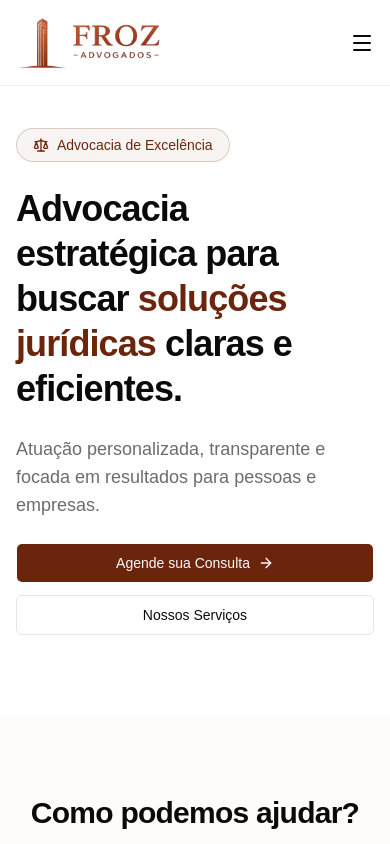
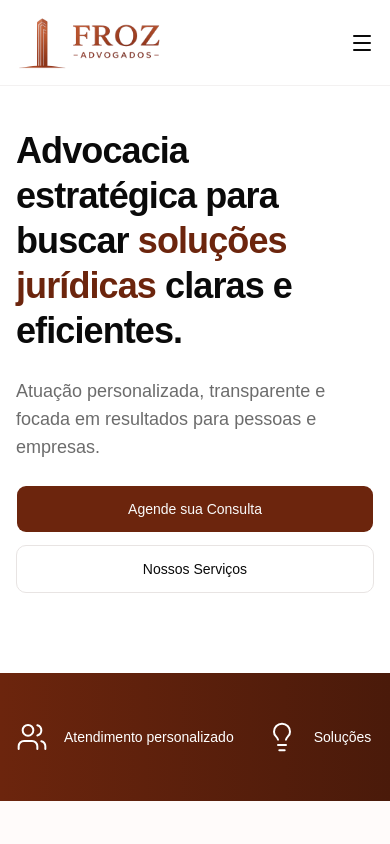
Before and after one commit to vinicius-dsr/froz-adv-app, a Next.js app: page / in a window 390 px wide. Shown: the top 844 px of the page. Built offline with nearby package versions, Linux system fonts and the light colour scheme.

Commit message:
Banner: ícones e descrições abaixo do hero com carrossel no mobile

```diff
--- /dev/null
+++ b/src/components/banner/Banner.tsx
@@ -0,0 +1,42 @@
+import { Users, Lightbulb, Eye, Zap } from "lucide-react";
+
+const items = [
+  {
+    icon: Users,
+    label: "Atendimento personalizado",
+  },
+  {
+    icon: Lightbulb,
+    label: "Soluções Estratégicas",
+  },
+  {
+    icon: Eye,
+    label: "Transparência em cada etapa",
+  },
+  {
+    icon: Zap,
+    label: "Agilidade e Compromisso",
+  },
+];
+
+export const Banner = () => {
+  return (
+    <section className="bg-gradient-to-r from-primary to-[#4a1a0a] py-12">
+      <div className="mx-auto max-w-6xl px-4">
+        <div className="flex snap-x snap-mandatory gap-8 overflow-x-auto scrollbar-none md:grid md:grid-cols-4 md:overflow-visible">
+          {items.map((item) => (
+            <div
+              key={item.label}
+              className="flex min-w-[200px] shrink-0 items-center gap-4 text-center snap-center md:min-w-0"
+            >
+              <item.icon className="size-8 text-white" strokeWidth={1.5} />
+              <span className="text-sm font-medium text-white">
+                {item.label}
+              </span>
+            </div>
+          ))}
+        </div>
+      </div>
+    </section>
+  );
+};
--- /dev/null
+++ b/src/components/banner/index.ts
@@ -0,0 +1 @@
+export * from "./Banner";
--- a/src/components/header/Header.tsx
+++ b/src/components/header/Header.tsx
@@ -48,7 +48,7 @@ export const Header = () => {
             href="/login"
             className={cn(
               buttonVariants({ variant: "default", size: "lg" }),
-              "px-6",
+              "px-6 h-10",
             )}
           >
             Entrar
--- a/src/components/hero/Hero.tsx
+++ b/src/components/hero/Hero.tsx
@@ -1,5 +1,5 @@
 import Link from "next/link";
-import { Scale, ArrowRight } from "lucide-react";
+import { Scale } from "lucide-react";
 import { buttonVariants } from "../ui/button";
 import { cn } from "@/lib/utils";
 
@@ -9,10 +9,10 @@ export const Hero = () => {
       <div className="mx-auto max-w-6xl px-4">
         <div className="grid items-center gap-12 lg:grid-cols-2">
           <div className="flex flex-col gap-6">
-            <div className="inline-flex w-fit items-center gap-2 rounded-full border border-primary/20 bg-primary/5 px-4 py-1.5 text-sm font-medium text-primary">
+            {/*<div className="inline-flex w-fit items-center gap-2 rounded-full border border-primary/20 bg-primary/5 px-4 py-1.5 text-sm font-medium text-primary">
               <Scale className="size-4" />
               Advocacia de Excelência
-            </div>
+            </div>*/}
             <h1 className="text-4xl font-bold leading-tight tracking-tight text-foreground lg:text-4xl xl:text-5xl">
               Advocacia estratégica para buscar{" "}
               <span className="text-primary">soluções jurídicas</span> claras e
@@ -27,17 +27,16 @@ export const Hero = () => {
                 href="/login"
                 className={cn(
                   buttonVariants({ variant: "default", size: "lg" }),
-                  "gap-2 px-8",
+                  "gap-2 px-8 h-12",
                 )}
               >
                 Agende sua Consulta
-                <ArrowRight className="size-4" />
               </Link>
               <Link
                 href="#servicos"
                 className={cn(
                   buttonVariants({ variant: "outline", size: "lg" }),
-                  "gap-2 px-8",
+                  "gap-2 px-8 h-12",
                 )}
               >
                 Nossos Serviços
--- a/src/components/ui/button.tsx
+++ b/src/components/ui/button.tsx
@@ -4,7 +4,7 @@ import { cva, type VariantProps } from "class-variance-authority";
 import { cn } from "@/lib/utils";
 
 const buttonVariants = cva(
-  "group/button inline-flex shrink-0 items-center justify-center rounded-sm border border-transparent bg-clip-padding text-sm font-medium whitespace-nowrap transition-all outline-none select-none focus-visible:border-ring focus-visible:ring-3 focus-visible:ring-ring/50 active:not-aria-[haspopup]:translate-y-px disabled:pointer-events-none disabled:opacity-50 aria-invalid:border-destructive aria-invalid:ring-3 aria-invalid:ring-destructive/20 dark:aria-invalid:border-destructive/50 dark:aria-invalid:ring-destructive/40 [&_svg]:pointer-events-none [&_svg]:shrink-0 [&_svg:not([class*='size-'])]:size-4",
+  "group/button inline-flex shrink-0 items-center justify-center rounded-lg border border-transparent bg-clip-padding text-sm font-medium whitespace-nowrap transition-all outline-none select-none focus-visible:border-ring focus-visible:ring-3 focus-visible:ring-ring/50 active:not-aria-[haspopup]:translate-y-px disabled:pointer-events-none disabled:opacity-50 aria-invalid:border-destructive aria-invalid:ring-3 aria-invalid:ring-destructive/20 dark:aria-invalid:border-destructive/50 dark:aria-invalid:ring-destructive/40 [&_svg]:pointer-events-none [&_svg]:shrink-0 [&_svg:not([class*='size-'])]:size-4",
   {
     variants: {
       variant: {
--- a/src/pages/index.tsx
+++ b/src/pages/index.tsx
@@ -1,5 +1,6 @@
 import { Header } from "@/components/header";
 import { Hero } from "@/components/hero";
+import { Banner } from "@/components/banner";
 import { Services } from "@/components/services";
 import { HowItWorks } from "@/components/how-it-works";
 import { Contact } from "@/components/contact";
@@ -11,6 +12,7 @@ export default function Home() {
       <Header />
       <main>
         <Hero />
+        <Banner />
         <Services />
         <HowItWorks />
         <Contact />
--- a/src/styles/globals.css
+++ b/src/styles/globals.css
@@ -136,3 +136,11 @@ body {
     @apply font-sans;
   }
 }
+
+.scrollbar-none {
+  -ms-overflow-style: none;
+  scrollbar-width: none;
+}
+.scrollbar-none::-webkit-scrollbar {
+  display: none;
+}
```
